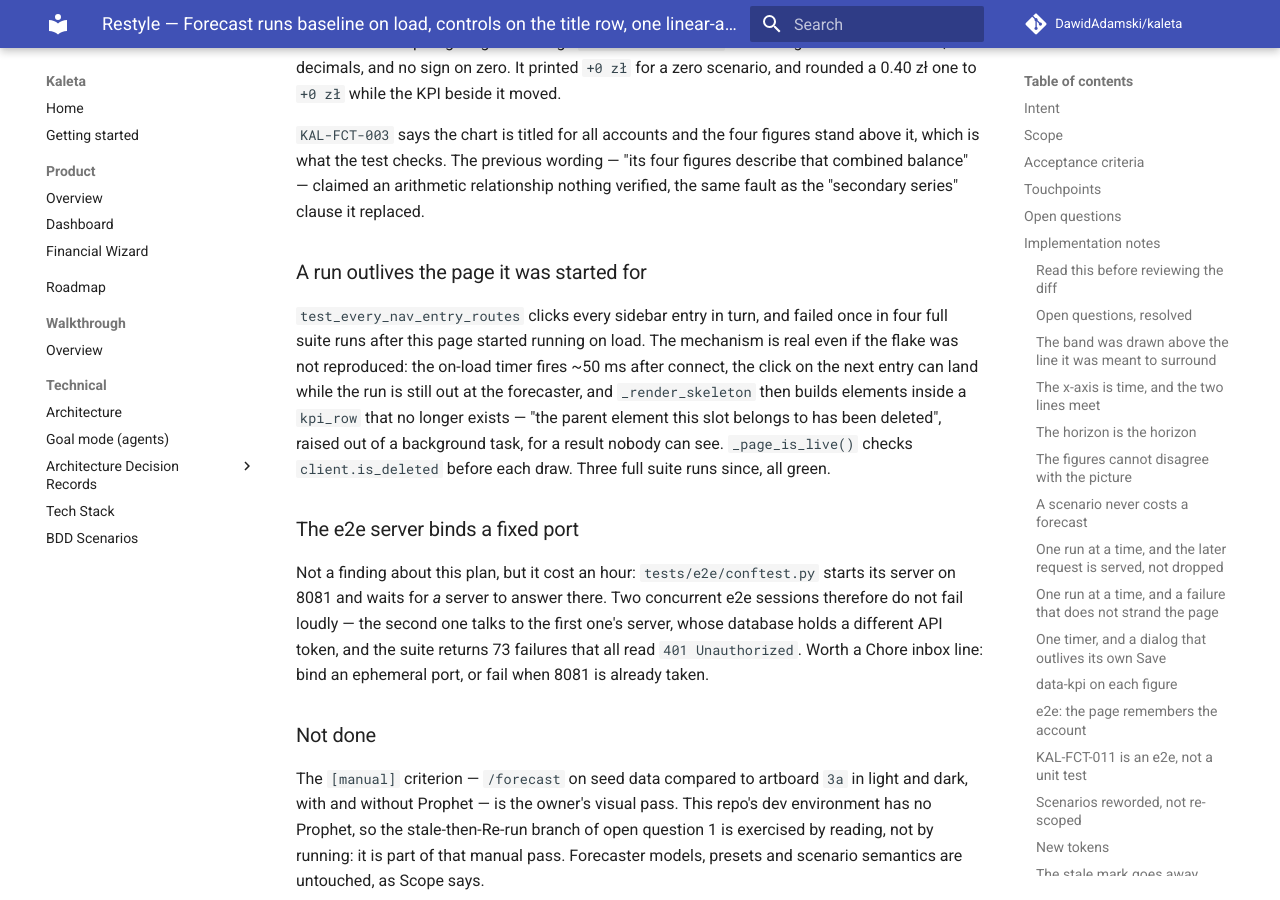
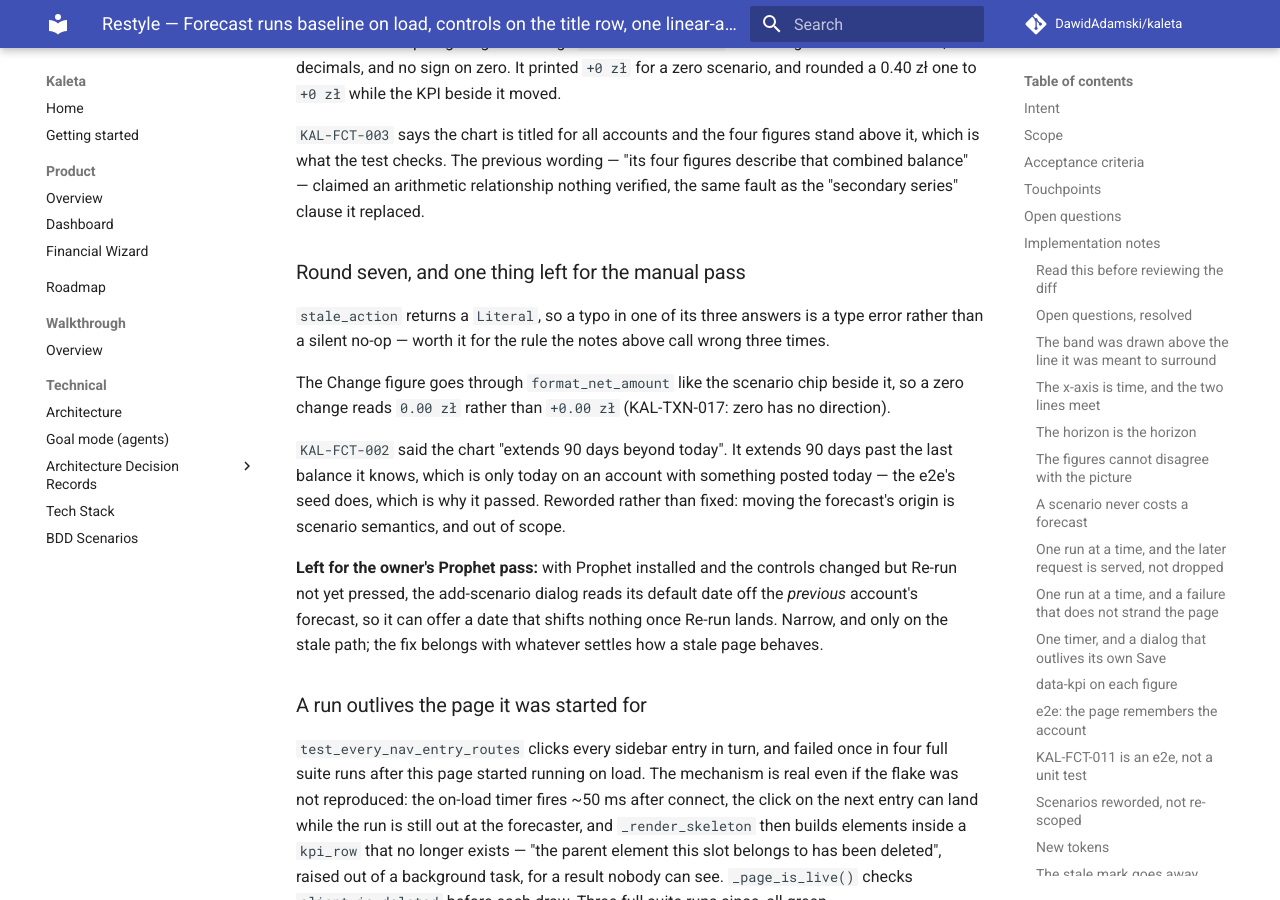
Before and after one commit to DawidAdamski/kaleta, an MkDocs documentation site: the page built from docs/plans/restyle-forecast-on-load.md, in a window 1280 px wide and 900 px high, scrolled down 8524 px. Built offline with MkDocs 1.6.1 and Material for MkDocs 9.7.7, drawn with Linux system fonts in a browser that asks for light colours; comment, search, counter and statistics services are not loaded.

Commit message:
fix(forecast): zero has no direction here either
Seventh review round on artboard 3a — nits.

The Change figure went through `_signed`, which always adds one, so a zero
change read `+0.00 zł` — against KAL-TXN-017 and against the scenario chip
beside it. It uses `format_net_amount` now, like everything else that prints
a signed total.

`stale_action` returns a `Literal`, so a typo in one of its three answers is
a type error rather than a silent no-op; for a rule that has been wrong three
times that is worth the annotation.

KAL-FCT-002 said the chart "extends 90 days beyond today". It extends 90 days
past the last balance it knows, which is only today on an account with
something posted today — the seed posts one, which is why it passed.
Reworded, not fixed: moving the forecast's origin is scenario semantics.
KAL-FCT-003 asserts all four figures, which is what it now claims.

Co-Authored-By: Claude Opus 5 (1M context) <noreply@anthropic.com>
Claude-Session: https://claude.ai/code/session_0152AYpRfMD2oD5sjv3sg3qi

```diff
--- a/docs/plans/restyle-forecast-on-load.md
+++ b/docs/plans/restyle-forecast-on-load.md
@@ -392,6 +392,28 @@ four figures describe that combined balance" — claimed an arithmetic
 relationship nothing verified, the same fault as the "secondary series"
 clause it replaced.
 
+### Round seven, and one thing left for the manual pass
+
+`stale_action` returns a `Literal`, so a typo in one of its three answers is
+a type error rather than a silent no-op — worth it for the rule the notes
+above call wrong three times.
+
+The Change figure goes through `format_net_amount` like the scenario chip
+beside it, so a zero change reads `0.00 zł` rather than `+0.00 zł`
+(KAL-TXN-017: zero has no direction).
+
+`KAL-FCT-002` said the chart "extends 90 days beyond today". It extends 90
+days past the last balance it knows, which is only today on an account with
+something posted today — the e2e's seed does, which is why it passed.
+Reworded rather than fixed: moving the forecast's origin is scenario
+semantics, and out of scope.
+
+**Left for the owner's Prophet pass:** with Prophet installed and the
+controls changed but Re-run not yet pressed, the add-scenario dialog reads
+its default date off the *previous* account's forecast, so it can offer a
+date that shifts nothing once Re-run lands. Narrow, and only on the stale
+path; the fix belongs with whatever settles how a stale page behaves.
+
 ### A run outlives the page it was started for
 
 `test_every_nav_entry_routes` clicks every sidebar entry in turn, and failed
```
Also changed, not shown: docs/bdd.md (+2 -2 lines), 2 other files.
